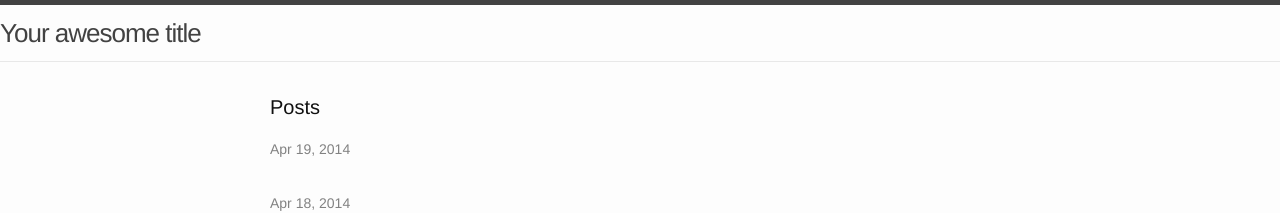
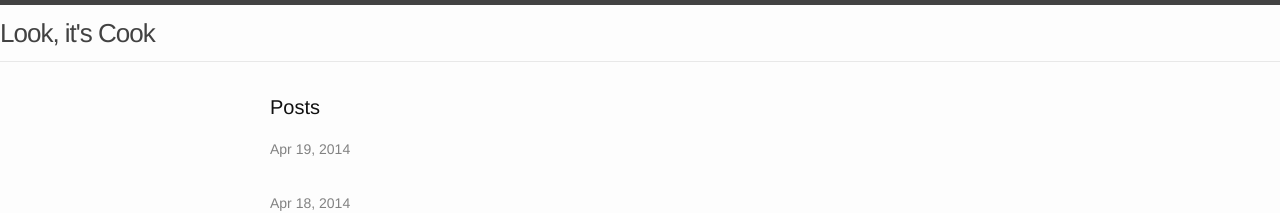
Before and after one commit to lookitscook/lookitscook.com, a Jekyll site: the page built from home.html, in a window 1280 px wide and 900 px high. Shown: the top 213 px of the window. Built offline with Jekyll 4.4.1, drawn with Linux system fonts in a browser that asks for light colours.

Commit message:
update general site info

```diff
--- a/_config.yml
+++ b/_config.yml
@@ -1,14 +1,14 @@
 # Site settings
-title: Your awesome title
-email: your-email@domain.com
+title: Look, it's Cook
+email: matt@lookitscook.com
 description: > # this means to ignore newlines until "baseurl:"
   Write an awesome description for your new site here. You can edit this
   line in _config.yml. It will appear in your document head meta (for
   Google search results) and in your feed.xml site description.
 baseurl: "" # the subpath of your site, e.g. /blog/
-url: "http://yourdomain.com" # the base hostname & protocol for your site
-twitter_username: jekyllrb
-github_username:  jekyll
+url: "http://www.lookitscook.com" # the base hostname & protocol for your site
+twitter_username: lookitscook
+github_username: matt.cook
 
 # Build settings
 markdown: kramdown
```
